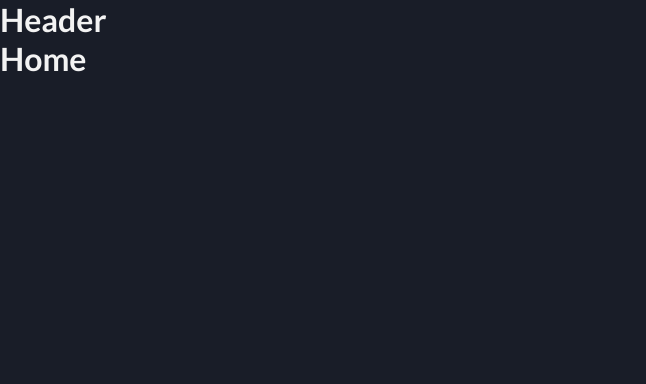
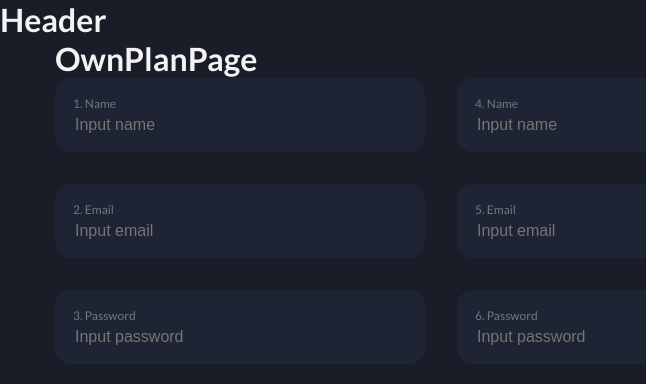
Before and after one commit to SolusBlade/ITD-React-project, a React (Create React App) app: page /plan in a window 1280 px wide. Before the commit this address led to /. Shown: the top 384 px of the page, without its empty margins (0-646 px from the left). Built offline with nearby package versions, Linux system fonts and the light colour scheme; a web font is replaced by a local one.

Commit message:
input form

```diff
--- a/src/components/App.jsx
+++ b/src/components/App.jsx
@@ -47,7 +47,8 @@ const App = () => {
 
         <Route
           path="/plan"
-          element={<PrivateRoute component={<OwnPlanPage />} />}
+          element={<OwnPlanPage />}
+          // element={<PrivateRoute component={<OwnPlanPage />} />}
         />
         <Route
           path="/cash-flow"
--- /dev/null
+++ b/src/components/InputForm/InputForm.jsx
@@ -0,0 +1,40 @@
+import { useState } from 'react';
+import s from './InputForm.module.scss';
+
+const InputForm = ({ cbOnSubmit, options, initialValues }) => {
+  const [inputs, setInputs] = useState(initialValues);
+
+  const handleChange = e => {
+    const { name, value } = e.target;
+    setInputs(values => ({ ...values, [name]: value }));
+  };
+
+  const handleSubmit = e => {
+    e.preventDefault();
+    cbOnSubmit(inputs);
+  };
+
+  return (
+    <form className={s.form} onSubmit={handleSubmit}>
+      {options.map((el, index) => (
+        <label className={s.label} key={el.name}>
+          <span className={s.span}>
+            {index + 1 + '. '}
+            {el.title}
+          </span>
+
+          <input
+            className={s.input}
+            type={el.type}
+            name={el.name}
+            value={inputs[el.name] || ''}
+            onChange={handleChange}
+            placeholder={el.placeholder}
+          />
+        </label>
+      ))}
+    </form>
+  );
+};
+
+export default InputForm;
--- /dev/null
+++ b/src/components/InputForm/InputForm.module.scss
@@ -0,0 +1,61 @@
+.form {
+  display: flex;
+  flex-direction: column;
+  flex-wrap: wrap;
+  gap: 18px;
+
+  @media screen and (min-width: 768px) {
+    height: 286px;
+    gap: 32px;
+  }
+
+  @media screen and (min-width: 1280px) {
+    width: 370px;
+  }
+}
+
+.label {
+  padding: 14px 18px 18px 18px;
+  width: 343px;
+  height: 74px;
+  background: rgba(37, 44, 65, 0.5);
+  border-radius: 16px;
+
+  &:focus-within {
+    box-sizing: border-box;
+    border: 1px solid #3a6af5;
+
+    & .span {
+      color: #3a6af5;
+    }
+  }
+
+  @media screen and (min-width: 768px) {
+    width: 336px;
+  }
+
+  @media screen and (min-width: 1280px) {
+    width: 370px;
+  }
+}
+
+.span {
+  font-weight: 400;
+  font-size: 12px;
+  line-height: 14px;
+  color: rgba(243, 243, 243, 0.4);
+}
+
+.input {
+  padding-top: 4px;
+
+  background: transparent;
+  border: none;
+  outline: none;
+
+  font-size: 16px;
+  line-height: 19px;
+  color: #f3f3f3;
+
+  width: 100%;
+}
--- /dev/null
+++ b/src/components/PlanInputsList/PlanInputsList.jsx
@@ -0,0 +1,63 @@
+import InputForm from 'components/InputForm/InputForm';
+// import { useDispatch } from "react-redux";
+
+const registerFormOptions = [
+  {
+    title: 'Name',
+    name: 'name',
+    type: 'text',
+    placeholder: 'Input name',
+  },
+  {
+    title: 'Email',
+    name: 'email',
+    type: 'text',
+    placeholder: 'Input email',
+  },
+  {
+    title: 'Password',
+    name: 'password',
+    type: 'text',
+    placeholder: 'Input password',
+  },
+  {
+    title: 'Name',
+    name: 'name',
+    type: 'text',
+    placeholder: 'Input name',
+  },
+  {
+    title: 'Email',
+    name: 'email',
+    type: 'text',
+    placeholder: 'Input email',
+  },
+  {
+    title: 'Password',
+    name: 'password',
+    type: 'text',
+    placeholder: 'Input password',
+  },
+];
+
+const dataForm = {
+  name: '',
+  email: '',
+  password: '',
+};
+
+const PlanInputsList = () => {
+  // const dispatch = useDispatch();
+
+  const handleSubmit = form => console.log(form);
+
+  return (
+    <InputForm
+      cbOnSubmit={handleSubmit}
+      options={registerFormOptions}
+      initialValues={dataForm}
+    />
+  );
+};
+
+export default PlanInputsList;
--- a/src/pages/OwnPlanPage/OwnPlanPage.jsx
+++ b/src/pages/OwnPlanPage/OwnPlanPage.jsx
@@ -1,5 +1,13 @@
+import Container from 'components/Container/Container';
+import PlanInputsList from 'components/PlanInputsList/PlanInputsList';
+
 const OwnPlanPage = () => {
-  return <h1>OwnPlan</h1>;
+  return (
+    <Container>
+      <h1>OwnPlanPage</h1>
+      <PlanInputsList />
+    </Container>
+  );
 };
 
 export default OwnPlanPage;
```
Also changed, not shown: src/components/PlanInputsList/PlanInputsList.module.scss (added), src/components/ResultForm/ResultForm.jsx (added), src/components/ResultForm/ResultForm.module.scss (added).
